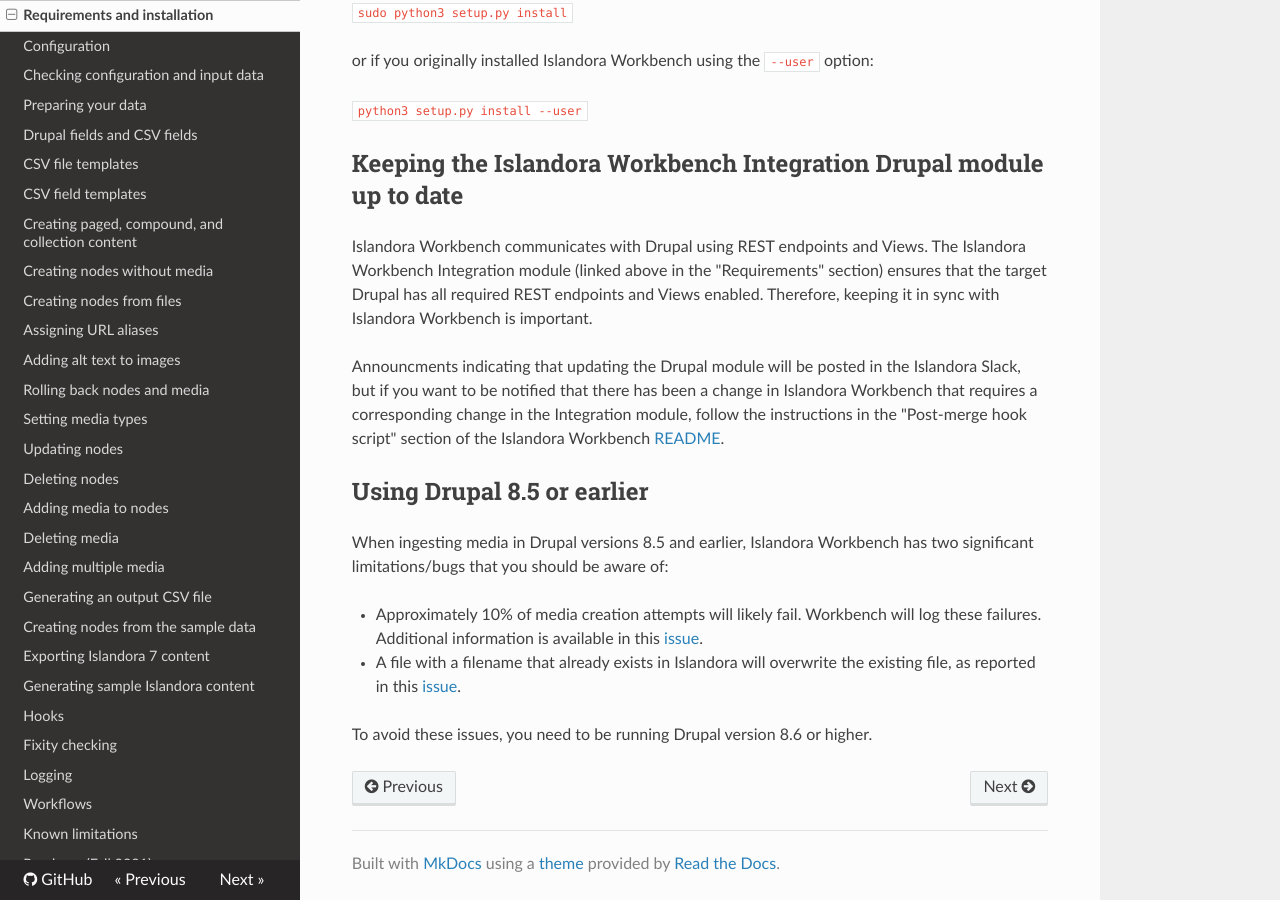
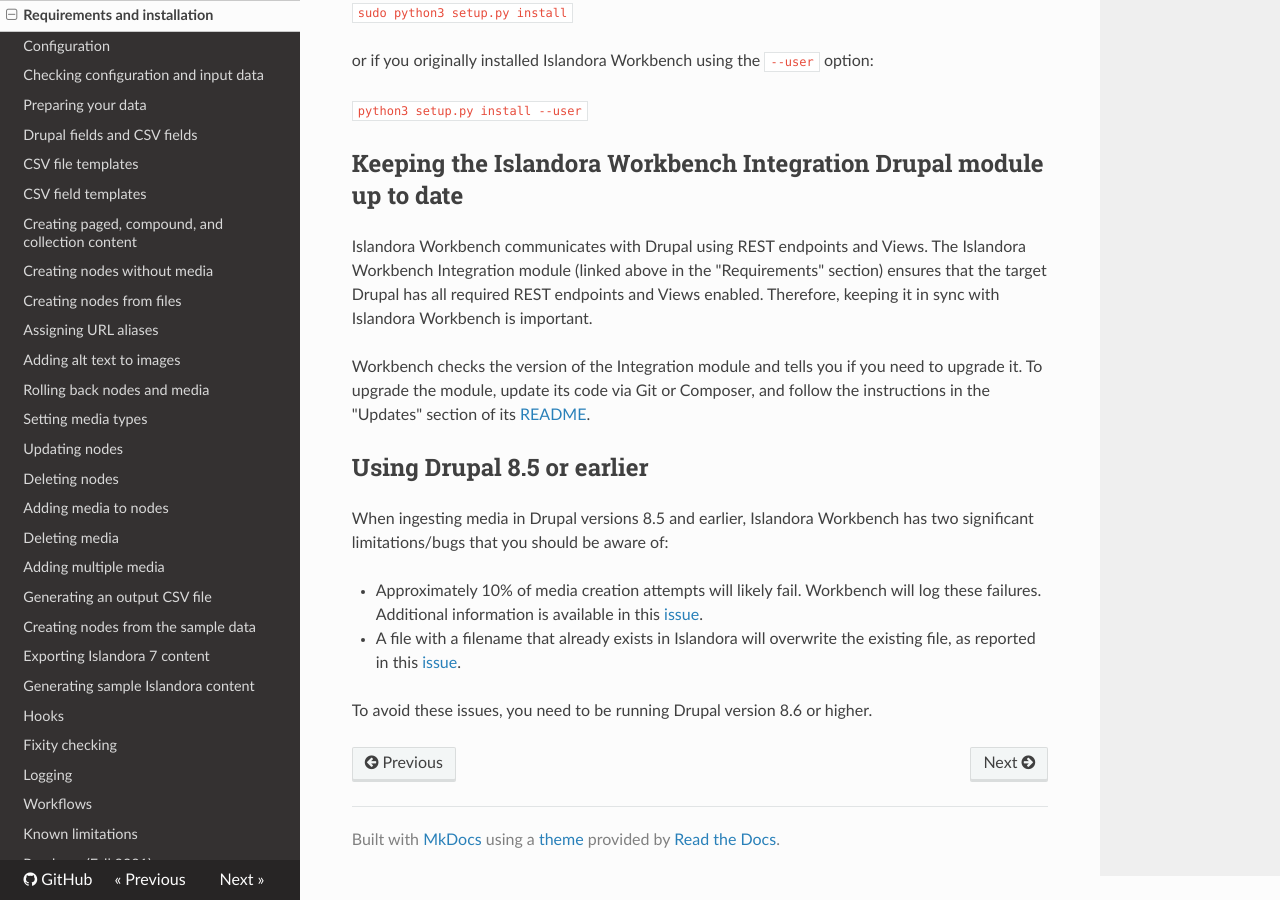
Before and after one commit to mjordan/islandora_workbench_docs, an MkDocs documentation site: the page built from docs/installation.md, in a window 1280 px wide and 900 px high, scrolled down 1508 px. Built offline with MkDocs 1.6.1, drawn with Linux system fonts in a browser that asks for light colours; nearby versions of some CDN libraries; old or Windows-style settings are respelled for this version of MkDocs.

Commit message:
Some minor upates.

```diff
--- a/docs/installation.md
+++ b/docs/installation.md
@@ -52,7 +52,7 @@
 
 Islandora Workbench communicates with Drupal using REST endpoints and Views. The Islandora Workbench Integration module (linked above in the "Requirements" section) ensures that the target Drupal has all required REST endpoints and Views enabled. Therefore, keeping it in sync with Islandora Workbench is important.
 
-Announcments indicating that updating the Drupal module will be posted in the Islandora Slack, but if you want to be notified that there has been a change in Islandora Workbench that requires a corresponding change in the Integration module, follow the instructions in the "Post-merge hook script" section of the Islandora Workbench [README](https://github.com/mjordan/islandora_workbench).
+Workbench checks the version of the Integration module and tells you if you need to upgrade it. To upgrade the module, update its code via Git or Composer, and follow the instructions in the "Updates" section of its [README](https://github.com/mjordan/islandora_workbench_integration/blob/main/README.md).
 
 ## Using Drupal 8.5 or earlier
 
```
Also changed, not shown: docs/logging.md (+1 -1 lines), site/index.html, site/installation/index.html, site/logging/index.html, site/sitemap.xml.
